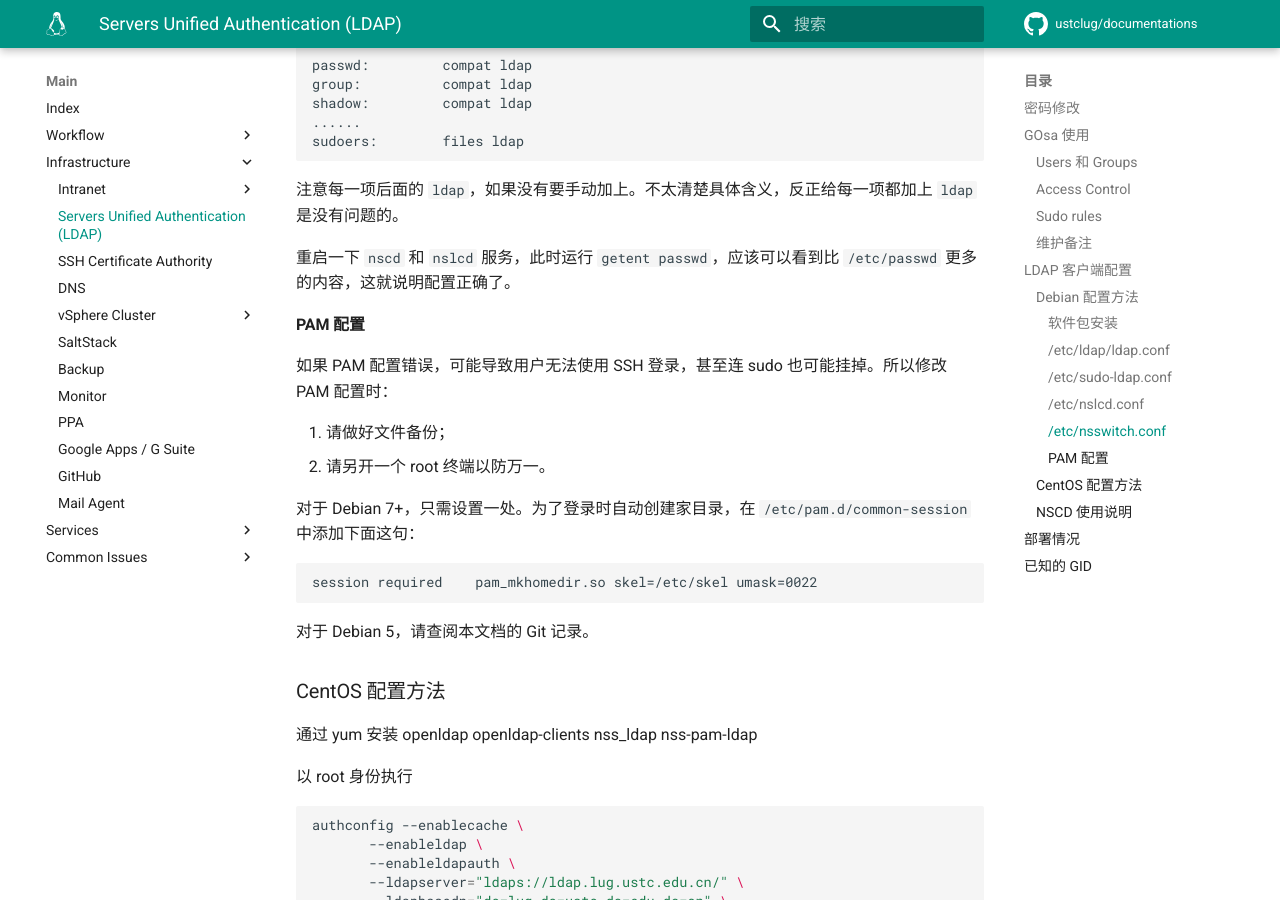
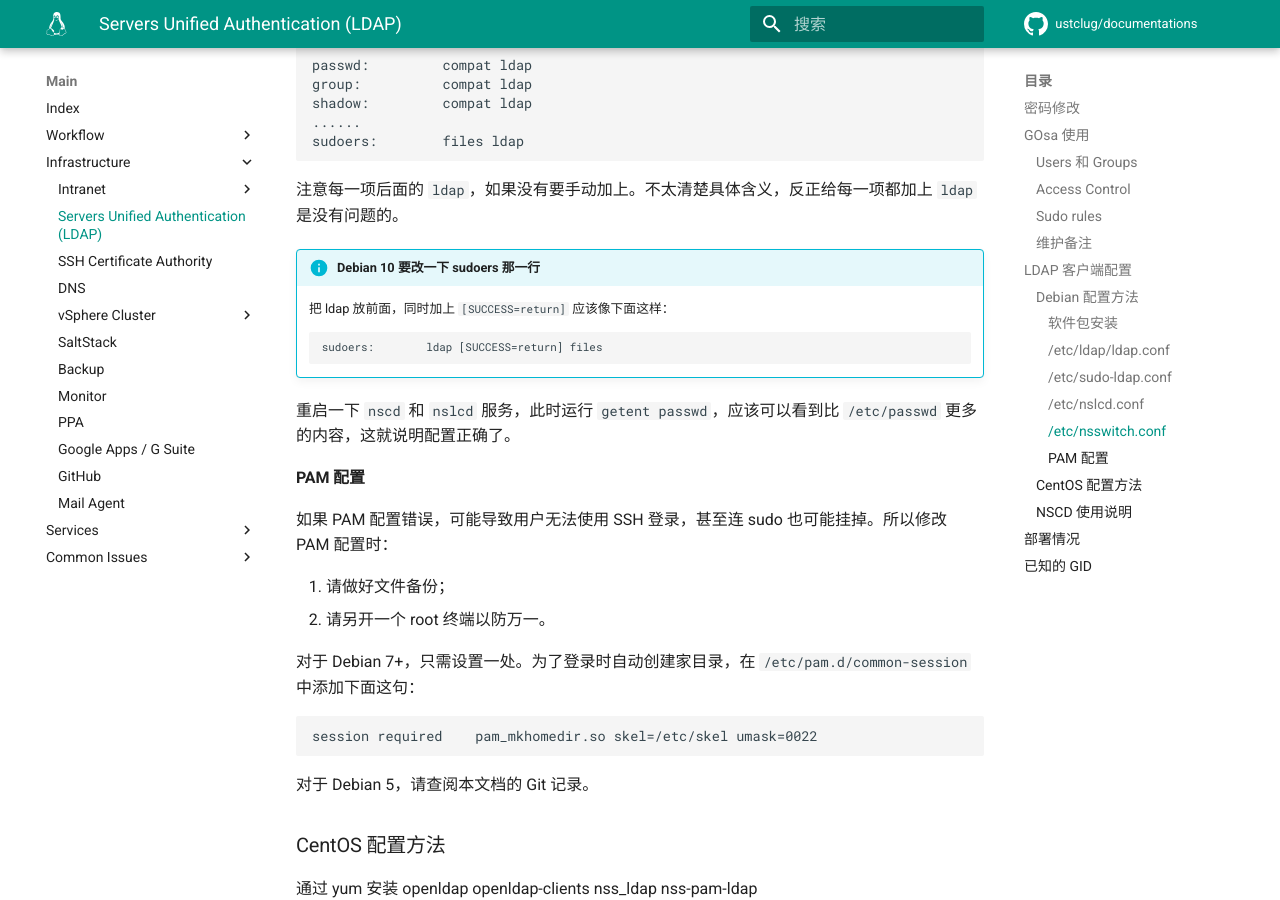
Before and after one commit to ustclug/documentations, an MkDocs documentation site: the page built from docs/infrastructure/ldap.md, in a window 1280 px wide and 900 px high, scrolled down 2920 px. Built offline with MkDocs 1.6.1 and Material for MkDocs 9.7.7, drawn with Linux system fonts in a browser that asks for light colours; comment, search, counter and statistics services are not loaded.

Commit message:
Add notice for Debian 10 nsswitch.conf

````diff
--- a/docs/infrastructure/ldap.md
+++ b/docs/infrastructure/ldap.md
@@ -115,6 +115,14 @@ sudoers:        files ldap
 ```
 
 注意每一项后面的 `ldap`，如果没有要手动加上。不太清楚具体含义，反正给每一项都加上 `ldap` 是没有问题的。
+
+!!! info "Debian 10 要改一下 sudoers 那一行"
+
+    把 ldap 放前面，同时加上 `[SUCCESS=return]` 应该像下面这样：
+
+    ```
+    sudoers:        ldap [SUCCESS=return] files
+    ```
 
 重启一下 `nscd` 和 `nslcd` 服务，此时运行 `getent passwd`，应该可以看到比 `/etc/passwd` 更多的内容，这就说明配置正确了。
 
````
